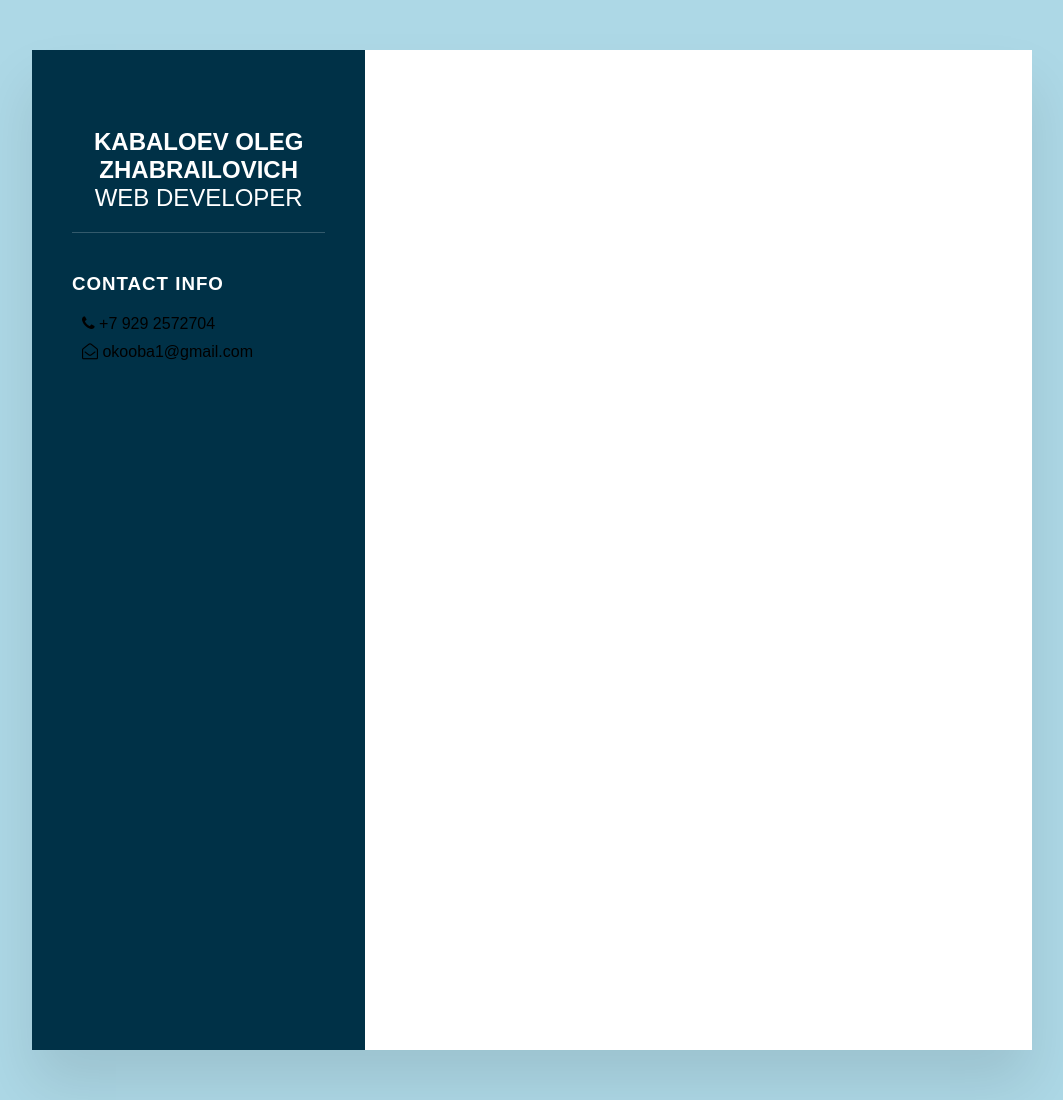
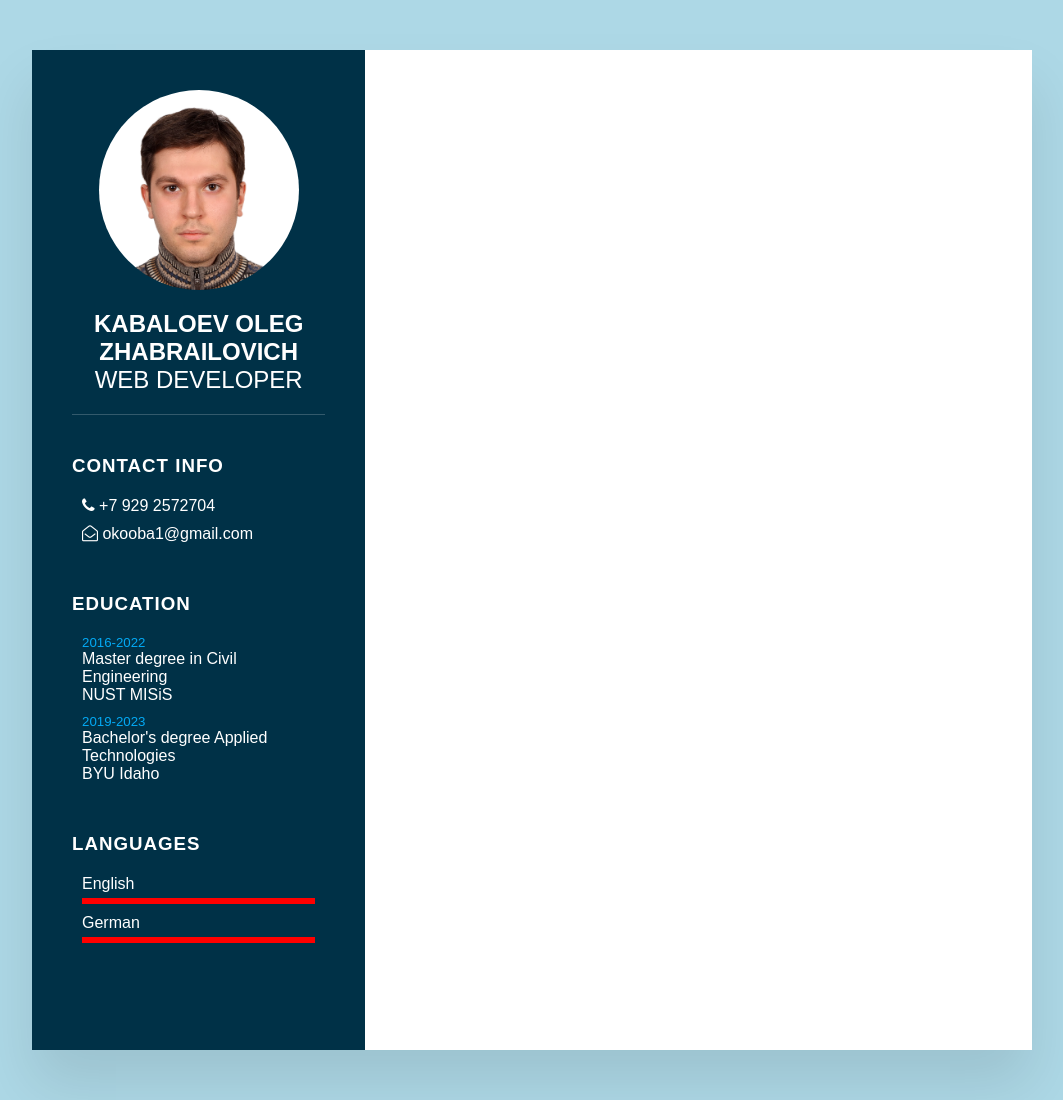
Before and after one commit to okooba/rsschool-cv-old, a plain HTML site: page index.html in a window 1280 px wide. Shown: the whole page, without its empty margins (108-1171 px from the left). Drawn offline with Linux system fonts and the light colour scheme.

Commit message:
feat: add HTML file

```diff
--- a/index.html
+++ b/index.html
@@ -9,9 +9,9 @@
     <body>
         <div class="container">
             <div class="left_Side">
-                <div class="profileText">
-                    <div class="imBx">
-                        <img scr="паспорт.jpg">
+                 <div class="profileText">
+                    <div class="imgBx">
+                        <img src="img\111.jpg">
                     </div>
                     <h2>Kabaloev Oleg Zhabrailovich<br><span>Web Developer</span></h2>
                 </div>
@@ -28,6 +28,34 @@
                         </li>
                     </ul>
                 </div>
+                <div class="contactInfo education">
+                    <h3 class="title">Education</h3>
+                    <ul>
+                        <li>
+                            <h5>2016-2022</h5>
+                            <h4>Master degree in Civil Engineering</h4>
+                            <h4>NUST MISiS</h4>
+                        </li>
+                        <li>
+                            <h5>2019-2023</h5>
+                            <h4>Bachelor's degree Applied Technologies</h4>
+                            <h4>BYU Idaho</h4>
+                        </li>
+                    </ul>
+                </div>
+                <div class="contactInfo language">
+                    <h3 class="title">Languages</h3>
+                    <ul>
+                        <li>
+                            <span class="text">English</span>
+                            <span class="percent"></span>
+                        </li>
+                        <li>
+                            <span class="text">German</span>
+                            <span class="percent"></span>
+                        </li>
+                    </ul>
+                </div>
             </div>
             <div class="right_Side"></div>
 
--- a/style.css
+++ b/style.css
@@ -34,7 +34,6 @@ body
     padding: 40px;
 }
 
-
     .profileText
     {
         position: relative;
@@ -44,6 +43,14 @@ body
         padding-bottom: 20px;
         border-bottom: 1px solid rgba(255, 255, 255, 0.2);
     }
+    .profileText .imgBx
+    {
+        position: relative;
+        width: 200px;
+        height: 200px;
+        border-radius: 50%;
+        overflow: hidden;
+    }
     .profileText .imgBx img
     {
         position: absolute;
@@ -51,7 +58,7 @@ body
         left: 0;
         width: 100%;
         height: 100%;
-    object-fit: hidden;
+        object-fit: cover;
     }
     .profileText h2
     {
@@ -72,7 +79,7 @@ body
     {
         padding-top: 40px;
     }
-.title
+    .contactInfo .title
     {
         color: #fff;
         text-transform: uppercase;
@@ -86,11 +93,32 @@ body
     }
     .contactInfo ul li
     {
+        color: #fff;
         position: relative;
         list-style: none;
         margin: 10px;
         cursor: pointer;
     }
+    .contactInfo.education h5
+    {
+        color: #03a9f4;
+        font-weight: 500;
+    }
+    .contactInfo.education h4
+    {
+        color: #fff;
+        font-weight: 500;
+    }
+    .contactInfo.language .percent
+    {
+        position: relative;
+        width: 100;
+        height: 6px;
+        background: #f00;
+        display: block;
+        margin-top: 5px;
+    }
+
     .container .right_Side
     {
         position: relative;
```
Also changed, not shown: img/111.jpg (added). Lines whose indentation alone changed are shown as unchanged.
